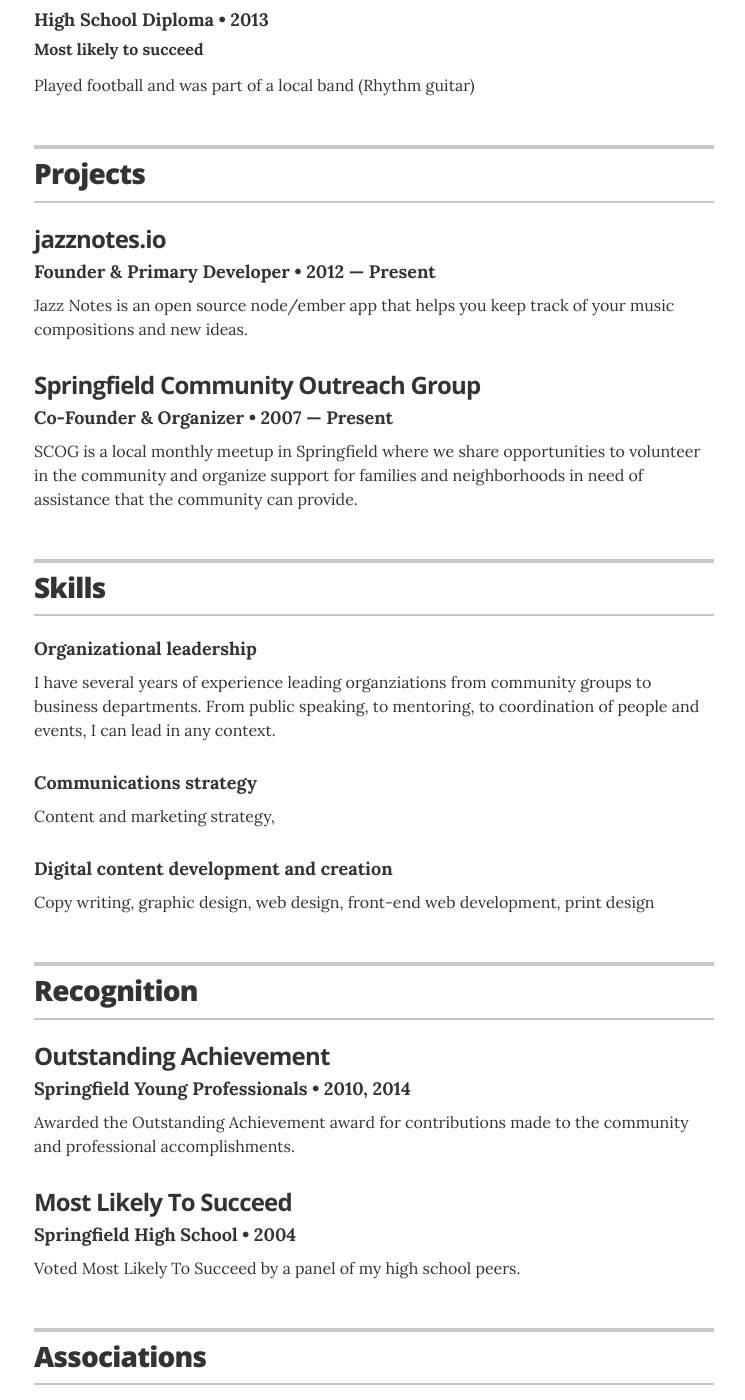
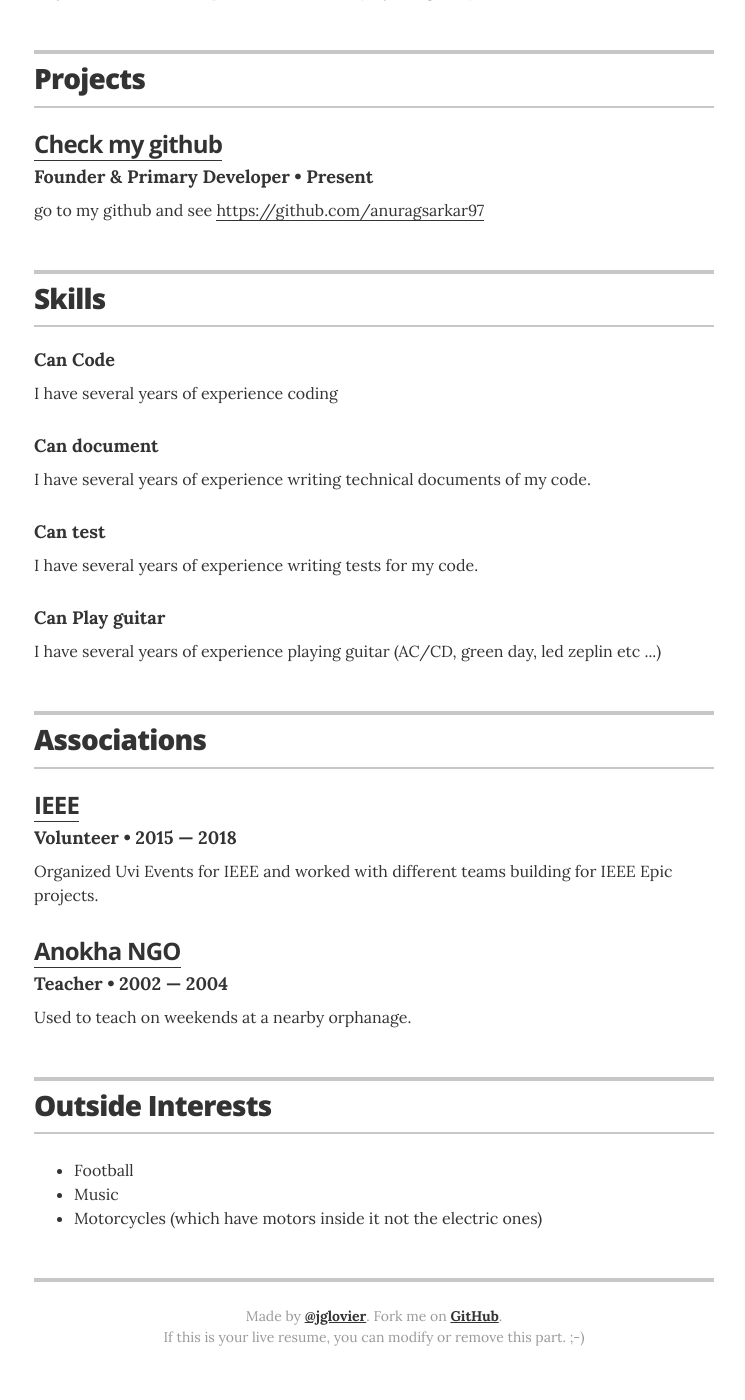
Before and after one commit to anuragsarkar97/anuragsarkar97.github.io, a Jekyll site: the page built from index.html, in a window 1280 px wide and 1400 px high, scrolled down 1717 px. Shown: the whole window, without its empty margins (266-1011 px from the left). Built offline with Jekyll 4.4.1, drawn with Linux system fonts in a browser that asks for light colours; some of the changed text lies outside the part shown.

Commit message:
updated resume

```diff
--- a/_config.yml
+++ b/_config.yml
@@ -1,6 +1,6 @@
 # Site settings
-title: "Jekyll Resume Template"
-description: "A resume template for Jekyll and GitHub Pages sites."
+title: "Anurag Sarkar"
+description: " Web space for anurag"
 
 # Build settings
 markdown: kramdown
@@ -9,12 +9,12 @@
   style: compressed
 
 # Resume settings
-resume_avatar:                  "true"
-resume_name:                    "Lisa M. Simpson"
-resume_title:                   "VP of Global Communications"
+resume_avatar:                  "false"
+resume_name:                    "Anurag Sarkar"
+resume_title:                   "Software Engineer - Swiggy"
 
 # used for the contact button in _layouts/resume.html
-resume_contact_email:           "lisasimpson@youremailaddress.com"
+resume_contact_email:           "sarkar.anurag@outlook.com"
 
 # the next two items are used for schema itemprops in _layouts/resume.html
 resume_contact_telephone:       "555-7334"
@@ -29,7 +29,7 @@
 # "no" to display an "I'm not looking for work" message,
 # or remove the resume_looking_for_work option entirely
 # to leave blank
-resume_looking_for_work:        "yes"
+resume_looking_for_work:        "no"
 
 # Decide which sections to use
 # comment out to hide
@@ -37,10 +37,10 @@
 resume_section_education:       true
 resume_section_projects:        true
 resume_section_skills:          true
-resume_section_recognition:     true
-resume_section_links:           true
+# resume_section_recognition:     true
+# resume_section_links:           true
 resume_section_associations:    true
-# resume_section_interests:       true
+resume_section_interests:       true
 
 # Resume social links
 # uncomment the options you wish to display, and add your own URL
@@ -53,7 +53,7 @@
   # resume_instagram_url:         "insert your Instagram URL here"
   resume_website_url:           "http://joelglovier.com"
   resume_medium_url:            "https://medium.com/@jglovier"
-resume_print_social_links:      true
+resume_print_social_links:      false
 
 # Design settings
 resume_theme:                   default
--- a/_data/projects.yml
+++ b/_data/projects.yml
@@ -1,16 +1,6 @@
-# Projects
-# uncomment the urls if you wish to display them, and add your own URL
 
-# jazznotes.io
-- project: jazznotes.io
+- project: Check my github
   role: Founder & Primary Developer
-  duration: 2012 &mdash; Present
-  # url: "#"
-  description: Jazz Notes is an open source node/ember app that helps you keep track of your music compositions and new ideas.
-
-# Springfield Community Outreach Group
-- project: Springfield Community Outreach Group
-  role: Co-Founder & Organizer
-  duration: 2007 &mdash; Present
-  # url: "#"
-  description: SCOG is a local monthly meetup in Springfield where we share opportunities to volunteer in the community and organize support for families and neighborhoods in need of assistance that the community can provide.
+  duration: Present
+  url: "https://github.com/anuragsarkar97"
+  description: go to my github and see <a>https://github.com/anuragsarkar97</a>
--- a/_data/skills.yml
+++ b/_data/skills.yml
@@ -1,12 +1,13 @@
 # Skills
-# Organizational leadership
-- skill: Organizational leadership
-  description: I have several years of experience leading organziations from community groups to business departments. From public speaking, to mentoring, to coordination of people and events, I can lead in any context.
 
-# Communications strategy
-- skill: Communications strategy
-  description: Content and marketing strategy,
+- skill: Can Code
+  description: I have several years of experience coding
 
-# Digital content development and creation
-- skill: Digital content development and creation
-  description: Copy writing, graphic design, web design, front-end web development, print design
+- skill: Can document
+  description: I have several years of experience writing technical documents of my code.
+
+- skill: Can test
+  description: I have several years of experience writing tests for my code.
+
+- skill: Can Play guitar
+  description: I have several years of experience playing guitar (AC/CD, green day, led zeplin etc ...)
```
